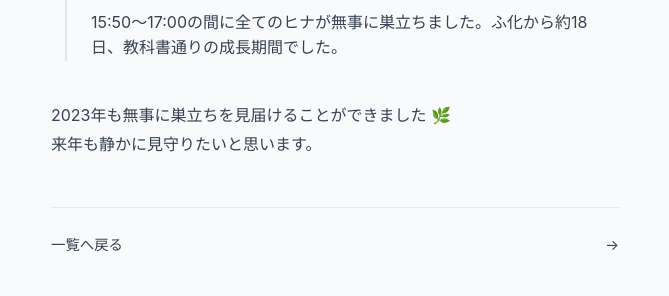
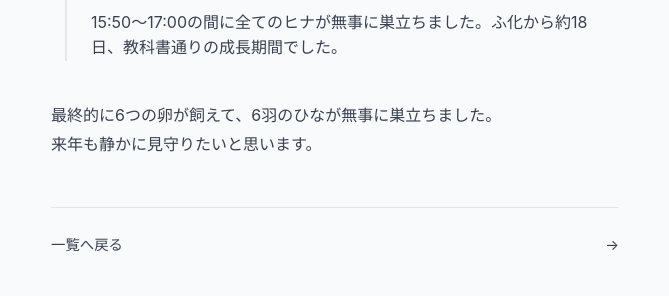
Before and after one commit to tagawa/maison-hina, a Jekyll site: the page built from ja/timeline-2023.html, in a window 1280 px wide. Shown: the part 1293-1589 px from the top of the page, without its empty margins (305-974 px from the left). Built offline with Jekyll 4.4.1, drawn with Linux system fonts in a browser that asks for light colours; comment, search, counter and statistics services are not loaded.

Commit message:
Update timeline-2023.html

```diff
--- a/ja/timeline-2023.html
+++ b/ja/timeline-2023.html
@@ -56,7 +56,7 @@ events:
 {% include timeline-events.html %}
 
 <p>
-2023年も無事に巣立ちを見届けることができました 🌿<br>
+最終的に6つの卵が飼えて、6羽のひなが無事に巣立ちました。<br>
 来年も静かに見守りたいと思います。
 </p>
 
```
